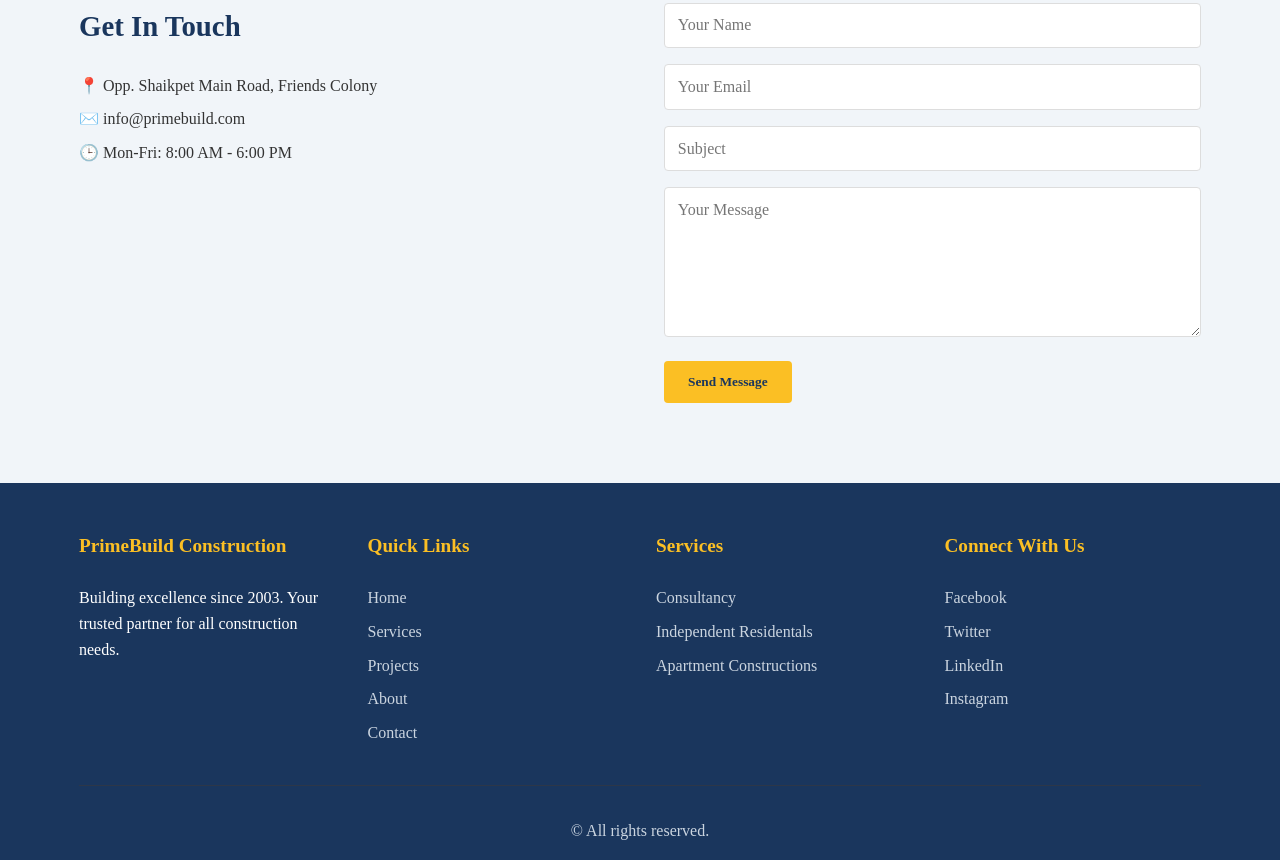
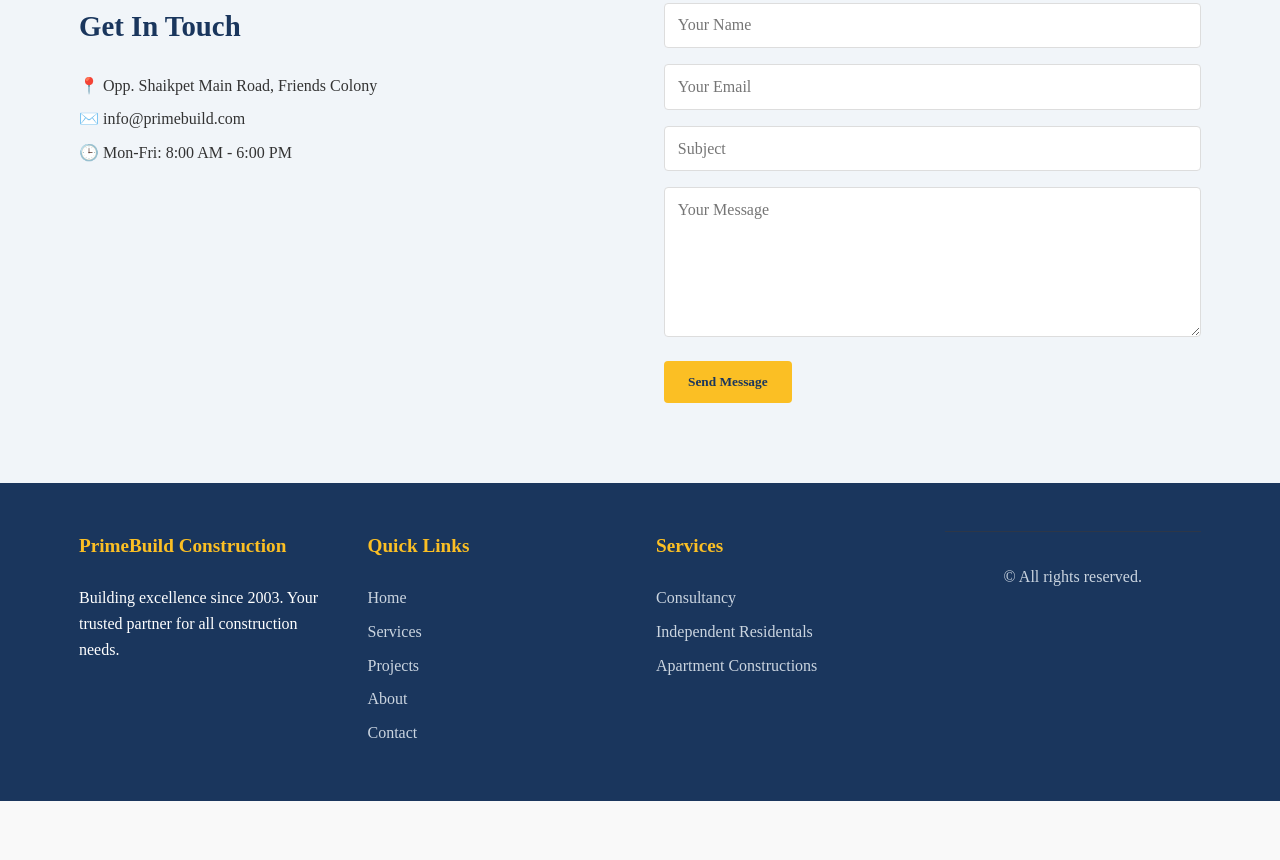
Before and after one commit to angelxa72/lightbox, a plain HTML site: page index.html in a window 1280 px wide. Shown: the part 2824-3684 px from the top of the page. After the commit the page ends 3625 px from the top, so only its background shows below. Drawn offline with Linux system fonts and the light colour scheme.

Commit message:
Update index.html

```diff
--- a/index.html
+++ b/index.html
@@ -224,16 +224,6 @@
                         <li><a href="#">Apartment Constructions</a></li>
                     </ul>
                 </div>
-                <div class="footer-col">
-                    <h4>Connect With Us</h4>
-                    <ul>
-                        <li><a href="#">Facebook</a></li>
-                        <li><a href="#">Twitter</a></li>
-                        <li><a href="#">LinkedIn</a></li>
-                        <li><a href="#">Instagram</a></li>
-                    </ul>
-                </div>
-            </div>
             <div class="copyright">
                 <p>&copy; All rights reserved.</p>
             </div>
```
